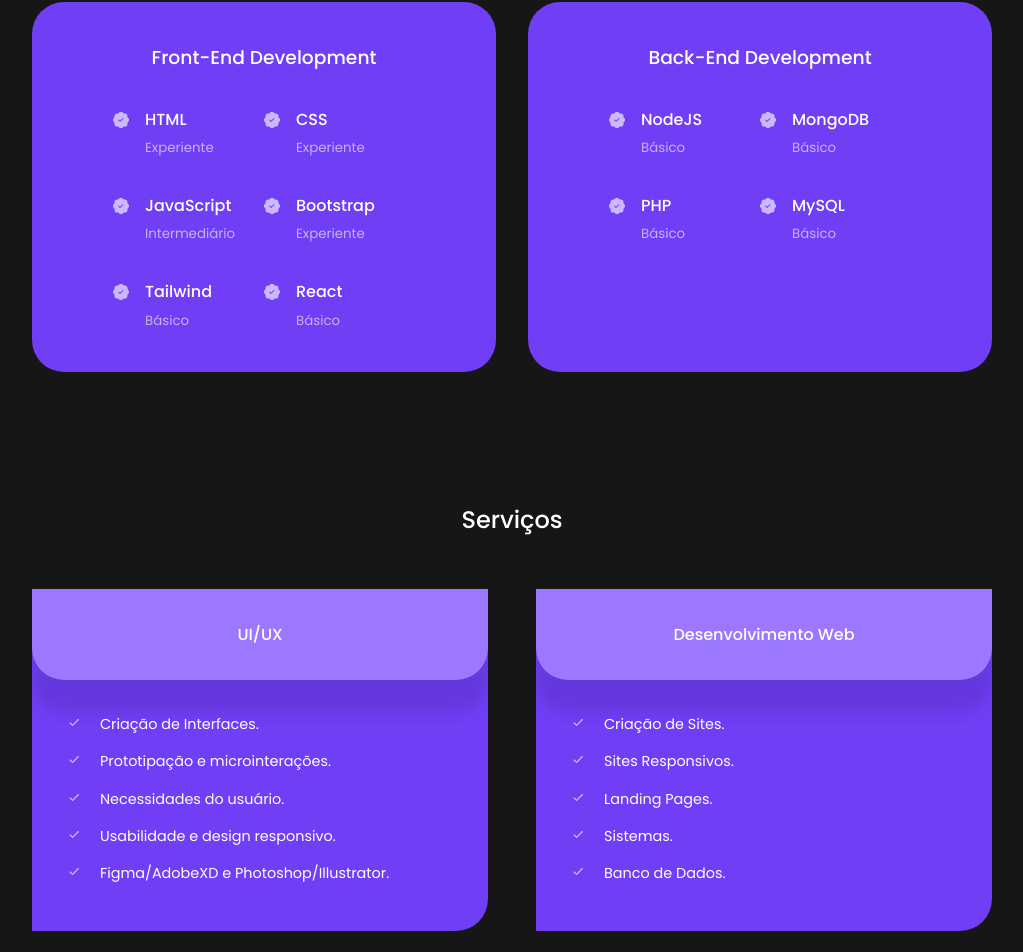
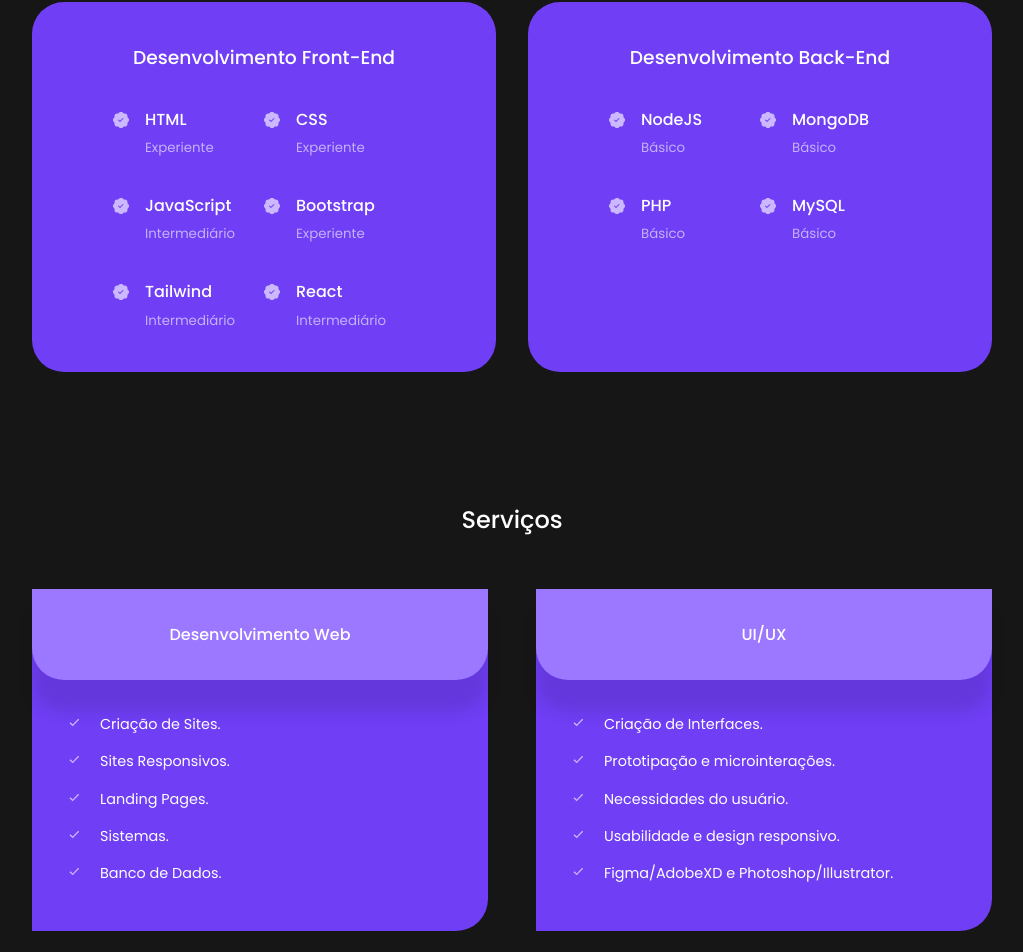
Before and after one commit to gabrielreisdev/portfolio, a React (Create React App) app: page / in a window 1280 px wide. Shown: the part 1739-2691 px from the top of the page, without its empty margins (128-1151 px from the left). Built offline with nearby package versions, Linux system fonts and the light colour scheme.

Commit message:
atualizacao

```diff
--- a/src/components/experience/Experience.jsx
+++ b/src/components/experience/Experience.jsx
@@ -9,7 +9,7 @@ const Experience = () => {
 
       <div className="container experience__container">
         <div className="experience__frontend">
-          <h3>Front-End Development</h3>
+          <h3>Desenvolvimento Front-End</h3>
           <div className="experience__content">
             <article className='experience__details'>
               <BsPatchCheckFill className='experience__details-icon' />
@@ -50,7 +50,7 @@ const Experience = () => {
               <BsPatchCheckFill className='experience__details-icon' />
               <div>
                 <h4>Tailwind</h4>
-                <small className='text-light'>Básico</small>
+                <small className='text-light'>Intermediário</small>
               </div>
 
             </article>
@@ -59,7 +59,7 @@ const Experience = () => {
               <BsPatchCheckFill className='experience__details-icon' />
               <div>
                 <h4>React</h4>
-                <small className='text-light'>Básico</small>
+                <small className='text-light'>Intermediário</small>
               </div>
 
             </article>
@@ -69,7 +69,7 @@ const Experience = () => {
 
 
         <div className="experience__backend">
-        <h3>Back-End Development</h3>
+        <h3>Desenvolvimento Back-End</h3>
         <div className="experience__content">
             <article className='experience__details'>
               <BsPatchCheckFill className='experience__details-icon' />
--- a/src/components/header/Header.jsx
+++ b/src/components/header/Header.jsx
@@ -9,7 +9,7 @@ const Header = () => {
   return (
   <header>
     <div className="container header__container">
-      <h4>Olá, eu sou</h4>
+      <h4>Olá, me chamo</h4>
       <h1>Gabriel Reis</h1>
       <h4>Desenvolvedor Front-End</h4>
       <CTA/>
--- a/src/components/portfoil/Portfoil.jsx
+++ b/src/components/portfoil/Portfoil.jsx
@@ -25,18 +25,25 @@ const data = [
   },
   {
     id: 3,
+    image: IMG5,
+    title: 'Modern Website UI/UX em React',
+    github: 'https://github.com/gabrielreisdev/GPT-3' ,
+    demo: 'https://gpt-3-nine.vercel.app'
+  },
+  {
+    id: 4,
     image: IMG3,
     title: 'Projeto Tailwind',
     github: 'https://github.com/gabrielreisdev/tailwind-project',
     demo: 'https://tailwind-project-gamma.vercel.app'
   },
   {
-    id: 4,
+    id: 5,
     image: IMG4,
     title: 'Projeto UI/UX',
-    figma: 'https://github.com/gabrielreisdev',
     demo: 'https://www.figma.com/file/5AvCQQpc1GNm6FExAc0MOJ/Food?node-id=0%3A1'
   }
+
 
 ]
 
--- a/src/components/services/Services.jsx
+++ b/src/components/services/Services.jsx
@@ -8,6 +8,39 @@ const Services = () => {
       <h2>Serviços</h2>
 
       <div className="container services__container">
+
+      <article className="service">
+          <div className="service__head">
+            <h3>Desenvolvimento Web</h3>
+          </div>
+
+          <ul className='service__list'>
+            <li>
+              <BiCheck className='service__list-icon'/>
+              <p>Criação de Sites.</p>
+            </li>
+            <li>
+              <BiCheck className='service__list-icon'/>
+              <p>Sites Responsivos.</p>
+            </li>
+            <li>
+              <BiCheck className='service__list-icon'/>
+              <p>Landing Pages.</p>
+            </li>
+            <li>
+              <BiCheck className='service__list-icon'/>
+              <p>Sistemas.</p>
+            </li>
+            <li>
+              <BiCheck className='service__list-icon'/>
+              <p>Banco de Dados.</p>
+            </li>
+
+
+          </ul>
+        </article>
+        {/* END OF DEV */}
+
         <article className="service">
           <div className="service__head">
             <h3>UI/UX</h3>
@@ -35,40 +68,12 @@ const Services = () => {
               <p>Figma/AdobeXD e Photoshop/Illustrator.</p>
             </li>
 
-            {/* END OF UX */}
+
           </ul>
         </article>
+        {/* END OF UX */}
 
-        <article className="service">
-          <div className="service__head">
-            <h3>Desenvolvimento Web</h3>
-          </div>
 
-          <ul className='service__list'>
-            <li>
-              <BiCheck className='service__list-icon'/>
-              <p>Criação de Sites.</p>
-            </li>
-            <li>
-              <BiCheck className='service__list-icon'/>
-              <p>Sites Responsivos.</p>
-            </li>
-            <li>
-              <BiCheck className='service__list-icon'/>
-              <p>Landing Pages.</p>
-            </li>
-            <li>
-              <BiCheck className='service__list-icon'/>
-              <p>Sistemas.</p>
-            </li>
-            <li>
-              <BiCheck className='service__list-icon'/>
-              <p>Banco de Dados.</p>
-            </li>
-
-            {/* END OF DEV */}
-          </ul>
-        </article>
 
         {/* <article className="service">
           <div className="service__head">
```
Also changed, not shown: src/assets/portfolio5.jpg.
